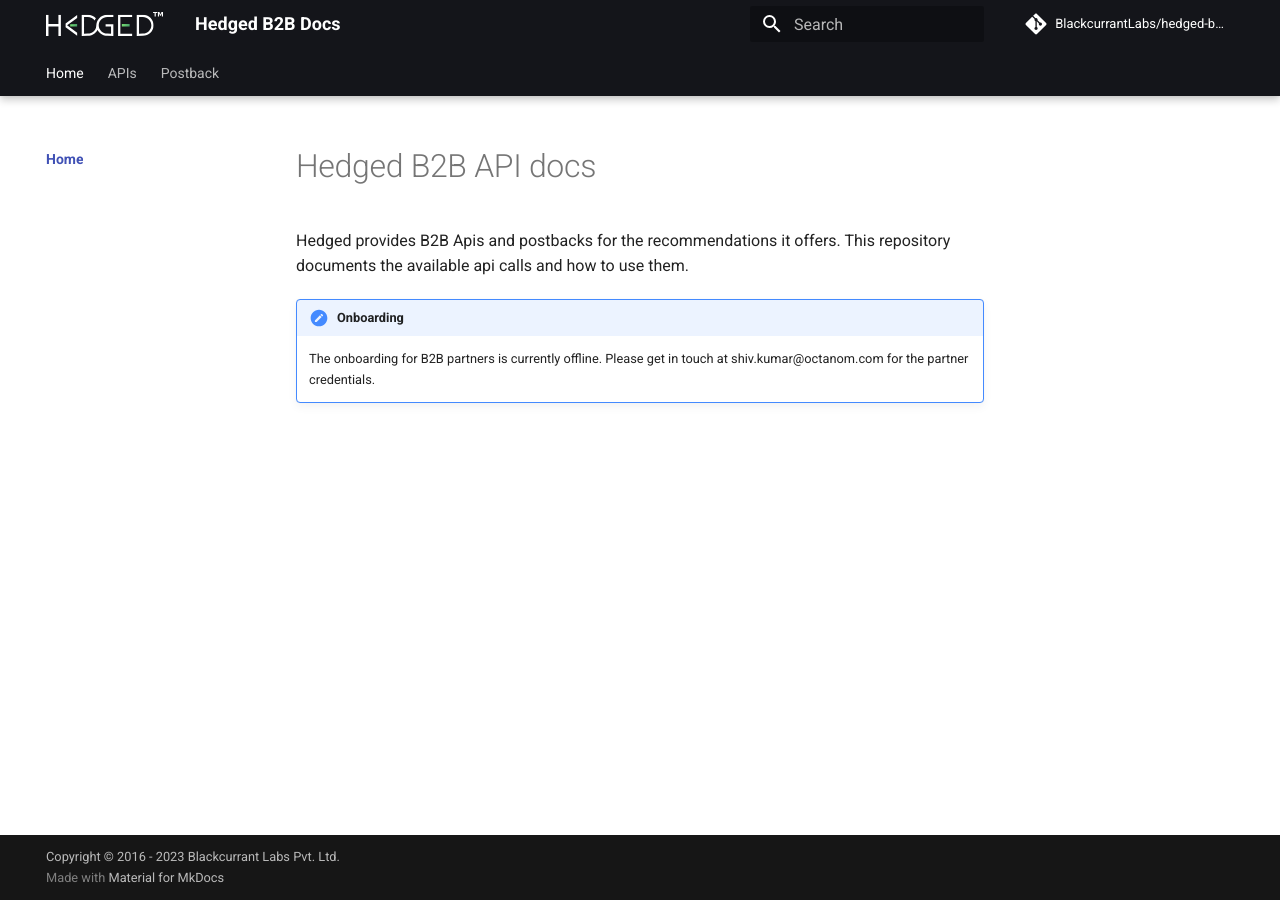
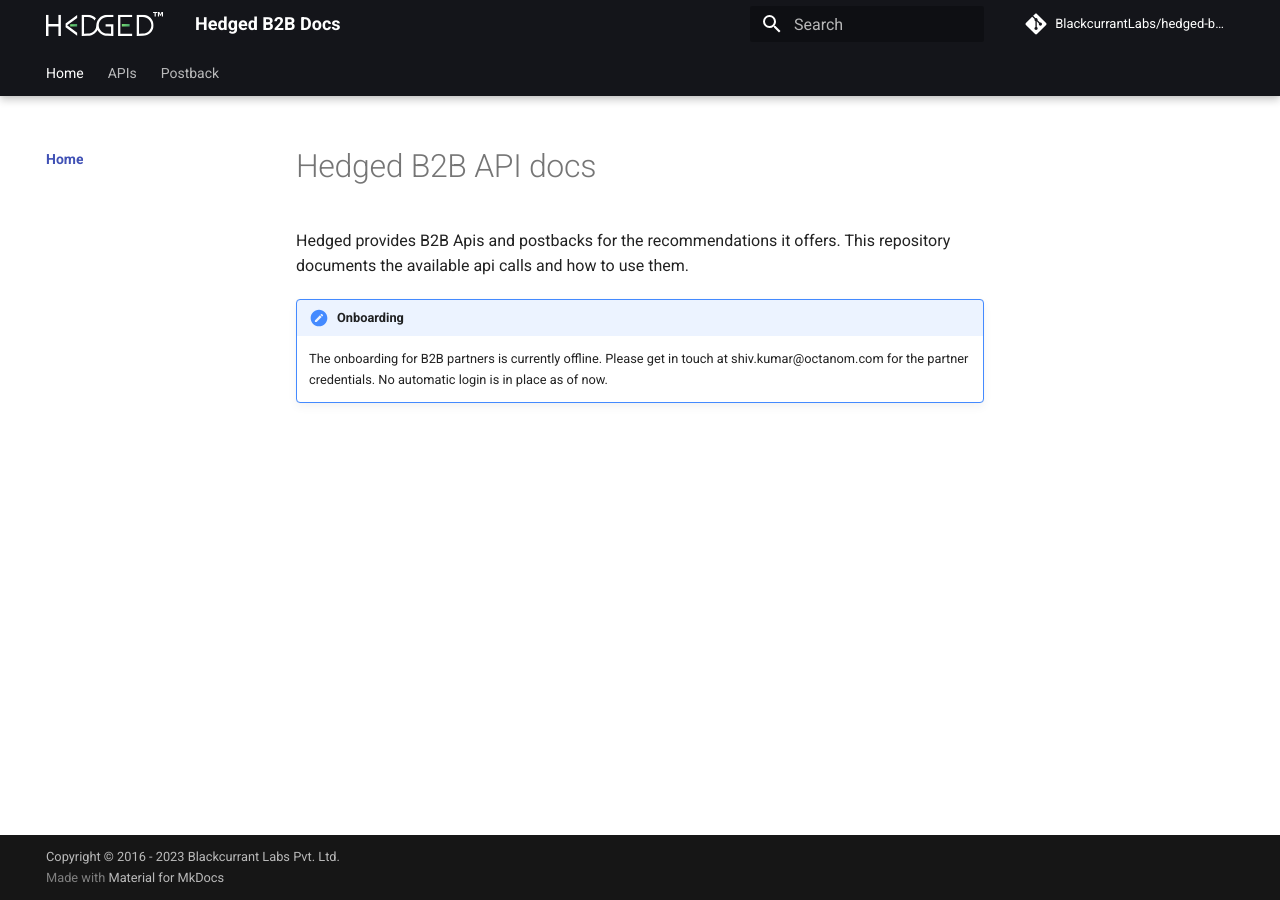
Before and after one commit to BlackcurrantLabs/hedged-b2b, an MkDocs documentation site: the page built from docs/index.md, in a window 1280 px wide. Built offline with MkDocs 1.6.1 and Material for MkDocs 9.7.7, drawn with Linux system fonts in a browser that asks for light colours; comment, search, counter and statistics services are not loaded.

Commit message:
testing ci

```diff
--- a/docs/index.md
+++ b/docs/index.md
@@ -7,3 +7,4 @@
 
     The onboarding for B2B partners is currently offline.
     Please get in touch at shiv.kumar@octanom.com for the partner credentials.
+    No automatic login is in place as of now.
```
